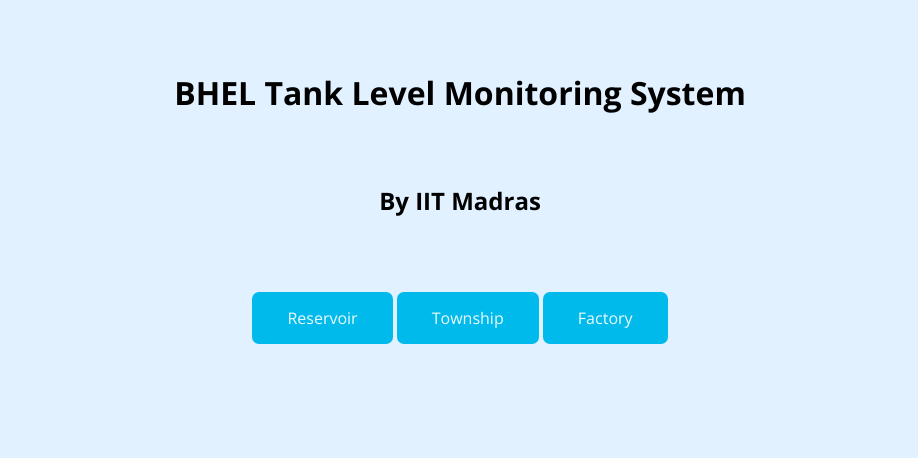
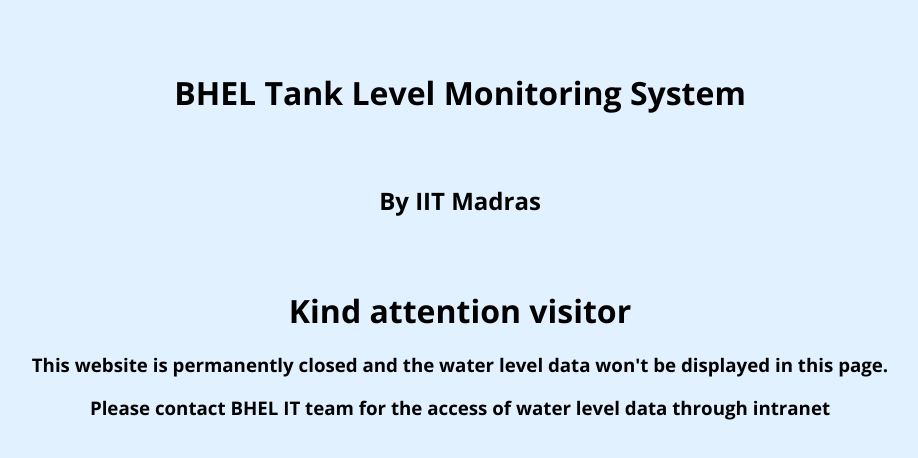
Before and after one commit to Team-skrn/bhelvisualize.io, a plain HTML site: page index.html in a window 1280 px wide. Shown: the whole page, without its empty margins (180-1098 px from the left). Drawn offline with nearby package versions, Linux system fonts and the light colour scheme.

Commit message:
Update index.html
Permanently closed

```diff
--- a/index.html
+++ b/index.html
@@ -13,11 +13,14 @@
     <h1>BHEL Tank Level Monitoring System</h1>
 </div>
    <h2>By IIT Madras</h2>
-    <div class="button-container">
-      <a href="dashboard-reservoir.html" class="dashboard-button">Reservoir</a>
-      <a href="dashboard-township.html" class="dashboard-button">Township</a>
-      <a href="dashboard-factory.html" class="dashboard-button">Factory</a>
-    </div>
+</div>
+</div>
+   <center><h1>Kind attention visitor</h1></centre>
+</div>
+    <centre><h3> This website is permanently closed and the water level data won't be displayed in this page.</h3></centre>
+    <centre><h3> Please contact BHEL IT team for the access of water level data through intranet</h3></centre>
+
+
 
   </body>
   </html>
```
